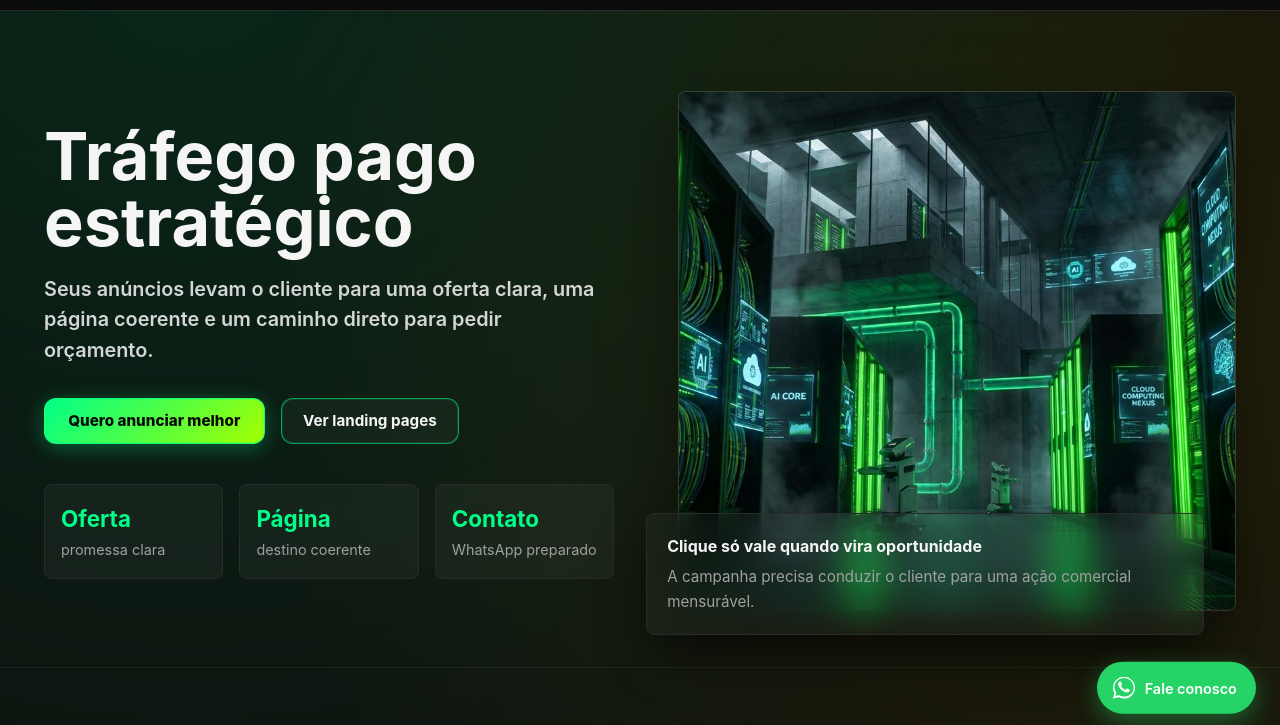
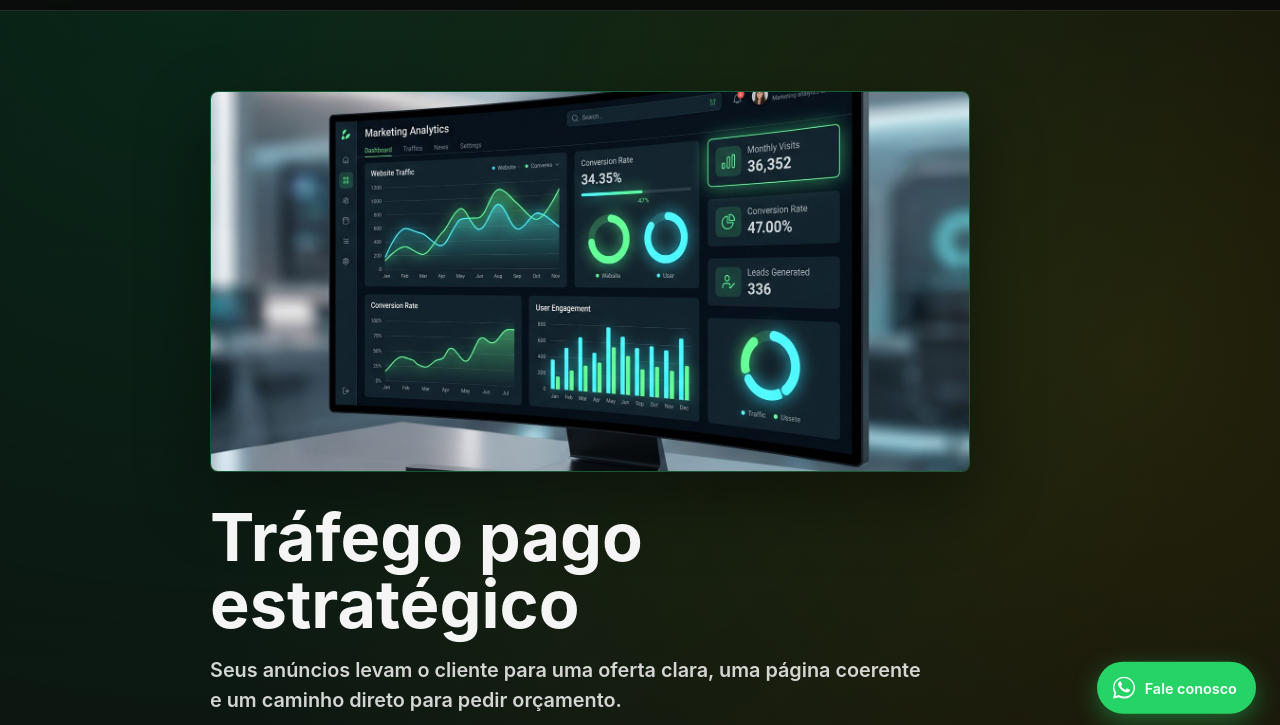
Before and after one commit to HelioFeitosa/Site-Propagacao-Digital, a website: page trafego-pago.html in a window 1280 px wide. Shown: the part 62-787 px from the top of the page. Drawn offline with Linux system fonts and the light colour scheme.

Commit message:
Use service card images in sales page heroes

```diff
--- a/styles.css
+++ b/styles.css
@@ -1507,6 +1507,29 @@ button { font-family: inherit; cursor: pointer; border: none; background: none;
   grid-template-columns: minmax(0, 0.92fr) minmax(360px, 0.9fr);
   gap: 4rem;
   align-items: center;
+}
+
+.landing-hero-stacked .landing-hero-grid {
+  grid-template-columns: minmax(0, 860px);
+  justify-content: center;
+  text-align: left;
+}
+
+.landing-hero-card-image {
+  width: min(100%, 760px);
+  margin-bottom: 2rem;
+  border-radius: 8px;
+  overflow: hidden;
+  border: 1px solid rgba(0, 255, 136, 0.22);
+  background: rgba(255, 255, 255, 0.04);
+  box-shadow: 0 26px 70px rgba(0, 0, 0, 0.42);
+}
+
+.landing-hero-card-image img {
+  display: block;
+  width: 100%;
+  aspect-ratio: 16 / 8;
+  object-fit: cover;
 }
 
 .landing-hero h1 {
--- a/trafego-pago.html
+++ b/trafego-pago.html
@@ -16,7 +16,7 @@
 <body>
   <main class="landing-page">
     <nav class="landing-nav"><div class="container landing-nav-inner"><a class="landing-brand" href="/" aria-label="Voltar para a home da Propagação Digital"><svg class="landing-brand-mark" viewBox="0 0 44 44" aria-hidden="true"><defs><linearGradient id="brandGrad" x1="0%" y1="0%" x2="100%" y2="100%"><stop offset="0%" stop-color="#00ff88"/><stop offset="55%" stop-color="#a3ff00"/><stop offset="100%" stop-color="#ffe600"/></linearGradient></defs><polygon points="22,2 39,12 39,32 22,42 5,32 5,12" fill="rgba(0,255,136,0.08)" stroke="url(#brandGrad)" stroke-width="2.2"/><polygon points="22,10 31,15 31,29 22,34 13,29 13,15" fill="rgba(0,255,136,0.12)"/><text x="22" y="28" text-anchor="middle" font-family="Space Grotesk, sans-serif" font-size="13" font-weight="800" fill="#00ff88">PD</text></svg><span>Propagação Digital</span></a><div class="landing-nav-links"><a class="landing-home-link" href="/#servicos" data-mobile-href="/#servico-trafego-pago">Voltar a home</a><a href="#campanha">Campanha</a><a href="#processo">Processo</a><a href="#faq">FAQ</a><a class="nav-cta" href="https://wa.me/5591987137397?text=Quero%20tr%C3%A1fego%20pago">Planejar campanha</a></div></div></nav>
-    <section class="landing-hero"><div class="container landing-hero-grid"><div><h1>Tráfego pago estratégico</h1><p class="landing-lead">Seus anúncios levam o cliente para uma oferta clara, uma página coerente e um caminho direto para pedir orçamento.</p><div class="landing-actions"><a class="btn-primary" href="https://wa.me/5591987137397?text=Quero%20rodar%20an%C3%BAncios%20com%20estrat%C3%A9gia">Quero anunciar melhor</a><a class="btn-secondary" href="/landing-pages">Ver landing pages</a></div><div class="landing-proof"><div><strong>Oferta</strong><span>promessa clara</span></div><div><strong>Página</strong><span>destino coerente</span></div><div><strong>Contato</strong><span>WhatsApp preparado</span></div></div></div><div class="landing-visual"><img src="img/data-center.jpg" alt="Estrutura digital para campanhas de tráfego pago" /><div class="landing-panel"><strong>Clique só vale quando vira oportunidade</strong><p>A campanha precisa conduzir o cliente para uma ação comercial mensurável.</p></div></div></div></section>
+    <section class="landing-hero landing-hero-stacked"><div class="container landing-hero-grid"><div><div class="landing-hero-card-image"><img src="img/svc-trafego.jpg" alt="Tráfego pago e campanhas digitais" /></div><h1>Tráfego pago estratégico</h1><p class="landing-lead">Seus anúncios levam o cliente para uma oferta clara, uma página coerente e um caminho direto para pedir orçamento.</p><div class="landing-actions"><a class="btn-primary" href="https://wa.me/5591987137397?text=Quero%20rodar%20an%C3%BAncios%20com%20estrat%C3%A9gia">Quero anunciar melhor</a><a class="btn-secondary" href="/landing-pages">Ver landing pages</a></div><div class="landing-proof"><div><strong>Oferta</strong><span>promessa clara</span></div><div><strong>Página</strong><span>destino coerente</span></div><div><strong>Contato</strong><span>WhatsApp preparado</span></div></div></div></div></section>
     <section class="landing-section" id="campanha"><div class="container"><h2>Antes de colocar dinheiro no anúncio</h2><p>O trabalho começa com estratégia. Público, promessa, página e canal de atendimento precisam estar alinhados.</p><div class="landing-grid"><article class="landing-card"><h3>Plano de campanha</h3><p>Objetivo, público, verba inicial, canais e prioridade comercial.</p></article><article class="landing-card"><h3>Página de destino</h3><p>Landing page ou site preparado para receber tráfego e explicar a oferta.</p></article><article class="landing-card"><h3>Otimização</h3><p>Acompanhamento de resultados para ajustar mensagem, público e criativos.</p></article></div></div></section>
     <section class="landing-section"><div class="container landing-split"><div><h2>Campanhas indicadas</h2><p>Tráfego pago funciona melhor quando existe uma oferta específica e uma página feita para converter.</p></div><ul class="landing-list"><li>Campanhas para serviços locais.</li><li>Captação de orçamento pelo WhatsApp.</li><li>Divulgação de landing pages e promoções.</li><li>Teste de mercado para novos serviços.</li></ul></div></section>
     <section class="landing-section" id="processo"><div class="container"><h2>Como colocamos no ar</h2><div class="landing-steps"><article class="landing-step"><span>1</span><h3>Estratégia</h3><p>Definimos oferta, público, verba e destino dos cliques.</p></article><article class="landing-step"><span>2</span><h3>Criativos</h3><p>Preparamos textos e peças alinhadas à promessa.</p></article><article class="landing-step"><span>3</span><h3>Publicação</h3><p>Configuramos campanha e destino sem atalhos arriscados.</p></article><article class="landing-step"><span>4</span><h3>Ajustes</h3><p>Analisamos sinais e melhoramos a campanha continuamente.</p></article></div></div></section>
```
Also changed, not shown: agentes-de-atendimento.html (+1 -1 lines), automacao-com-ia.html (+1 -1 lines), criacao-de-sites-belem.html (+1 -1 lines), landing-pages.html (+1 -1 lines), lojas-virtuais.html (+1 -1 lines), seo-para-empresas.html (+1 -1 lines), videos-e-artes.html (+1 -1 lines).
